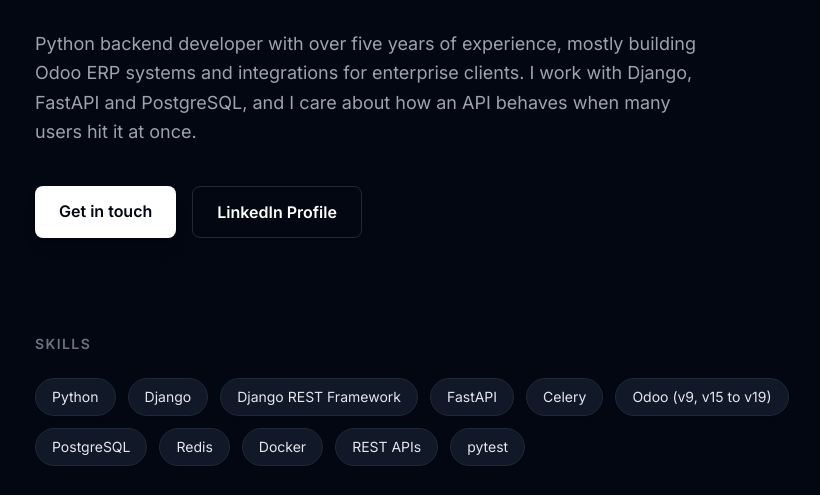
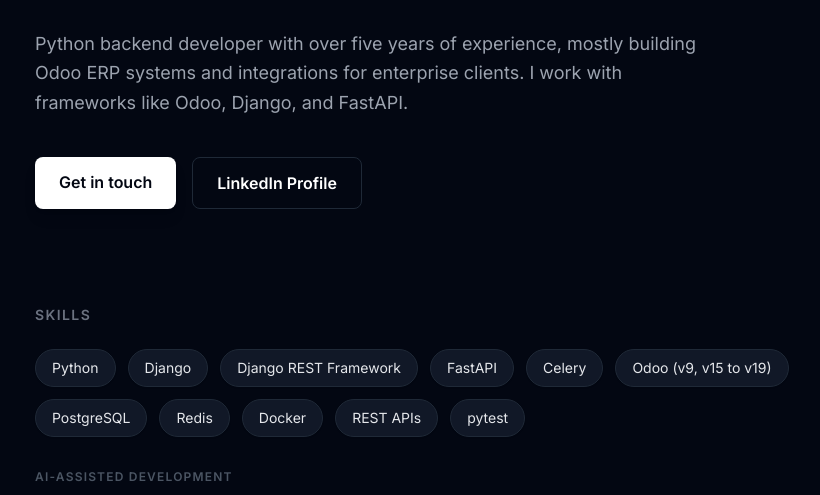
Before and after one commit to p4joshi/pvjoshi, a plain HTML site: page index.html in a window 1280 px wide. Shown: the part 267-762 px from the top of the page, without its empty margins (181-1001 px from the left). Drawn offline with nearby package versions, Linux system fonts and the light colour scheme.

Commit message:
Add files via upload

```diff
--- a/index.html
+++ b/index.html
@@ -45,7 +45,7 @@
 
             <p class="text-xl md:text-2xl text-indigo-400 font-light mb-8">Senior Software Engineer</p>
             <p class="max-w-2xl text-lg text-gray-400 leading-relaxed">
-                Python backend developer with over five years of experience, mostly building Odoo ERP systems and integrations for enterprise clients. I work with Django, FastAPI and PostgreSQL, and I care about how an API behaves when many users hit it at once.
+                Python backend developer with over five years of experience, mostly building Odoo ERP systems and integrations for enterprise clients. I work with frameworks like Odoo, Django, and FastAPI.
             </p>
             <div class="mt-10 flex flex-wrap gap-4">
                 <a href="#contact" class="px-6 py-3 bg-white text-gray-950 font-semibold rounded-lg hover:bg-gray-200 transition-colors shadow-lg">Get in touch</a>
```
